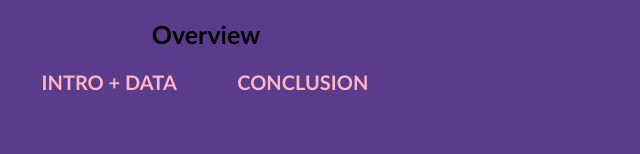
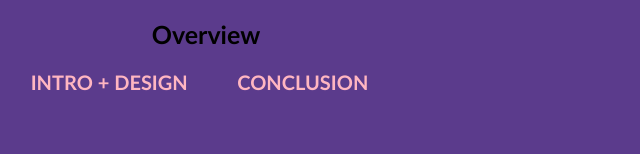
Before and after one commit to YasaswiS/macStatsProject, a plain HTML site: page index.html in a window 1280 px wide. Shown: the part 270-424 px from the top of the page, 118-758 px from the left. Drawn offline with Linux system fonts and the light colour scheme.

Commit message:
Update index.html

```diff
--- a/index.html
+++ b/index.html
@@ -91,7 +91,7 @@
         <div class="column">
             <h2 class="text-center" >Overview</h2>
             <div class="container">
-                <a href="intro.html" target="_blank" class="btn" >Intro + Data</a>
+                <a href="intro.html" target="_blank" class="btn" >Intro + Design</a>
                 <a href="conclusion.html" target="_blank" class="btn" >Conclusion</a>
             </div>
         </div>
```
